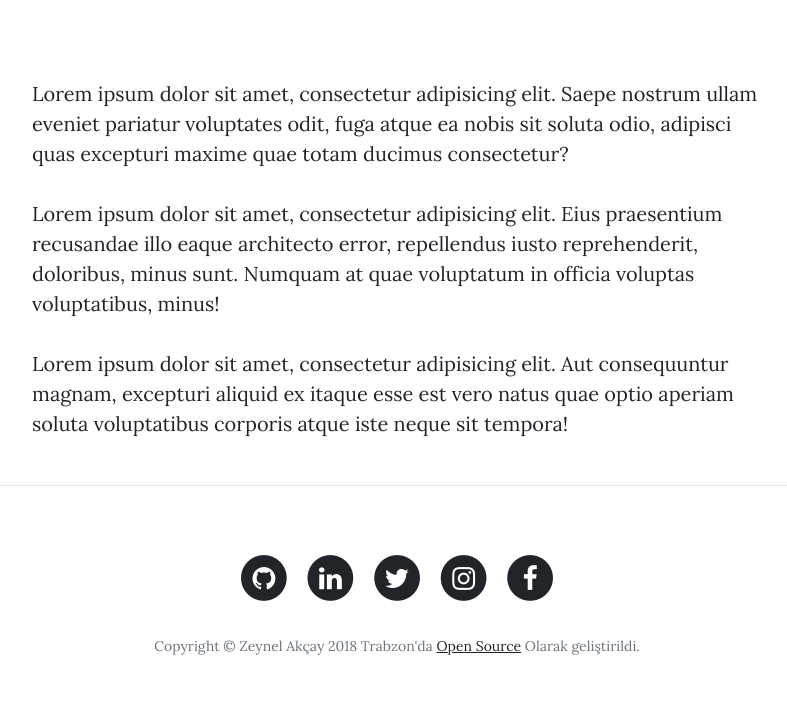
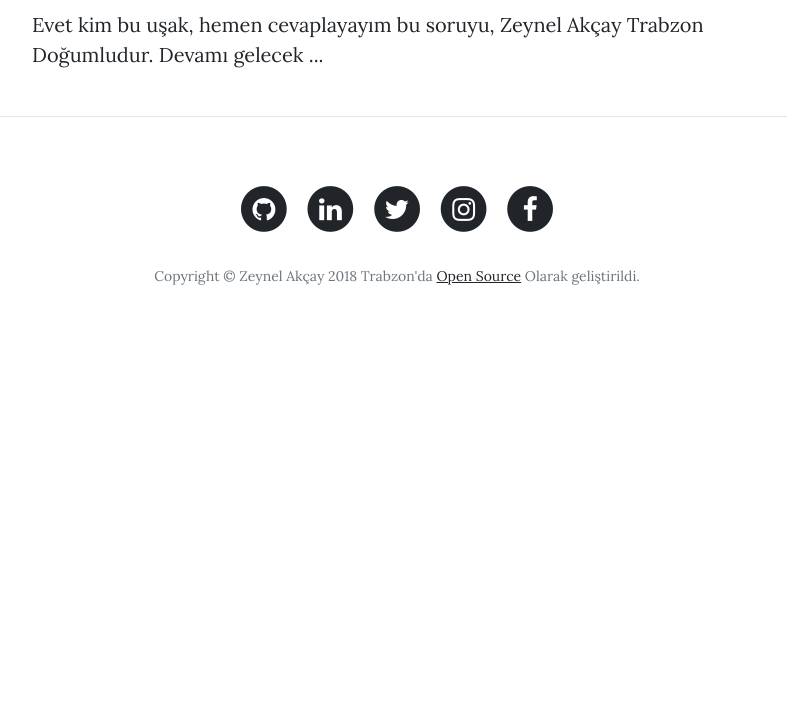
Before and after one commit to zeynelakcay/zeynelakcay.com, a CodeIgniter app: page /database/hakkimda in a window 1280 px wide. Shown: the part 574-1296 px from the top of the page, without its empty margins (243-1030 px from the left). After the commit the page ends 859 px from the top, so only its background shows below. Run offline with CodeIgniter, Linux system fonts and the light colour scheme; some libraries are stand-ins or nearby versions.

Commit message:
Hakkımızda sayfasına resim eklendi bu yapı statik olarak saglandı.

```diff
--- a/application/views/catalog/about/index.php
+++ b/application/views/catalog/about/index.php
@@ -1,37 +1,11 @@
 <!-- Page Header -->
-<header class="masthead" style="background-image: url('/application/views/catalog/theme/img/about-bg.jpg')">
+<header class="masthead" style="background-image: url('/application/views/catalog/theme/img/zeynel-akcay-hakkimda.jpg')">
     <div class="overlay"></div>
     <div class="container">
         <div class="row">
 	    <div class="col-lg-8 col-md-10 mx-auto">
 		<div class="page-heading">
 		    <h1>Hakkımda</h1>
-		    <ul class="list-inline text-center">
-			<li class="list-inline-item">
-			    <a href="#">
-				<span class="fa-stack fa-lg">
-				    <i class="fa fa-circle fa-stack-2x"></i>
-				    <i class="fa fa-twitter fa-stack-1x fa-inverse"></i>
-				</span>
-			    </a>
-			</li>
-			<li class="list-inline-item">
-			    <a href="#">
-				<span class="fa-stack fa-lg">
-				    <i class="fa fa-circle fa-stack-2x"></i>
-				    <i class="fa fa-facebook fa-stack-1x fa-inverse"></i>
-				</span>
-			    </a>
-			</li>
-			<li class="list-inline-item">
-			    <a href="#">
-				<span class="fa-stack fa-lg">
-				    <i class="fa fa-circle fa-stack-2x"></i>
-				    <i class="fa fa-github fa-stack-1x fa-inverse"></i>
-				</span>
-			    </a>
-			</li>
-		    </ul>
 		</div>
 
 	    </div>
@@ -43,9 +17,7 @@
 <div class="container">
     <div class="row">
         <div class="col-lg-8 col-md-10 mx-auto">
-	    <p>Lorem ipsum dolor sit amet, consectetur adipisicing elit. Saepe nostrum ullam eveniet pariatur voluptates odit, fuga atque ea nobis sit soluta odio, adipisci quas excepturi maxime quae totam ducimus consectetur?</p>
-	    <p>Lorem ipsum dolor sit amet, consectetur adipisicing elit. Eius praesentium recusandae illo eaque architecto error, repellendus iusto reprehenderit, doloribus, minus sunt. Numquam at quae voluptatum in officia voluptas voluptatibus, minus!</p>
-	    <p>Lorem ipsum dolor sit amet, consectetur adipisicing elit. Aut consequuntur magnam, excepturi aliquid ex itaque esse est vero natus quae optio aperiam soluta voluptatibus corporis atque iste neque sit tempora!</p>
+	    <p>Evet kim bu uşak, hemen cevaplayayım bu soruyu, Zeynel Akçay Trabzon Doğumludur. Devamı gelecek ...</p>
         </div>
     </div>
 </div>
--- a/application/views/catalog/theme/header.php
+++ b/application/views/catalog/theme/header.php
@@ -8,7 +8,7 @@
 	<meta name="description" content="">
 	<meta name="author" content="">
 
-    <title>Zeynel Akçay Kişisel Blog </title>
+    <title>Zeynel Akçay - Kişisel Blog - Bilgisayar Mühendisi</title>
 
     <!-- Bootstrap core CSS -->
     <link href="/application/views/catalog/theme/vendor/bootstrap/css/bootstrap.min.css" rel="stylesheet"/>
```
Also changed, not shown: application/views/catalog/theme/img/zeynel-akcay-hakkimda.jpg (added).
